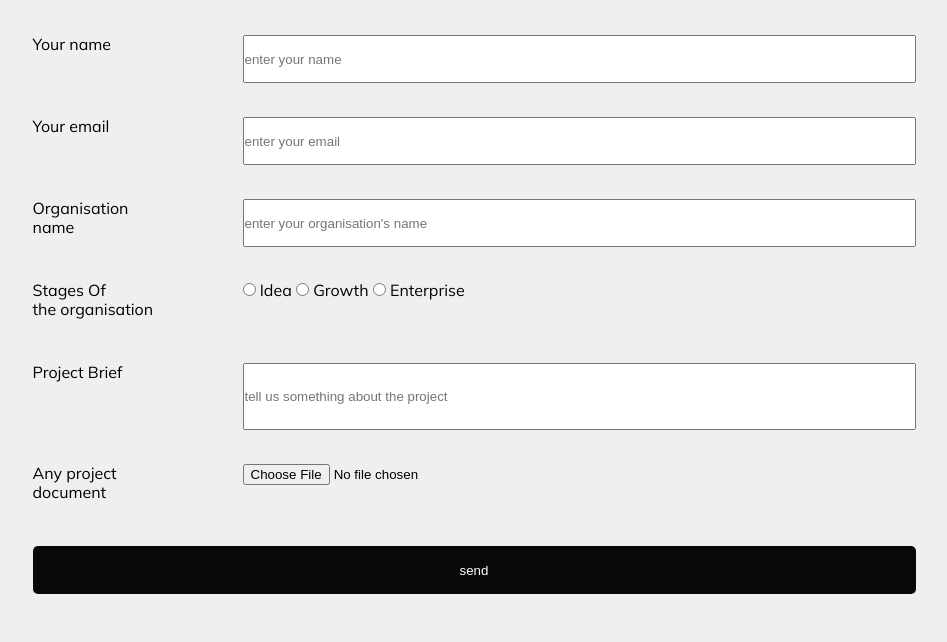
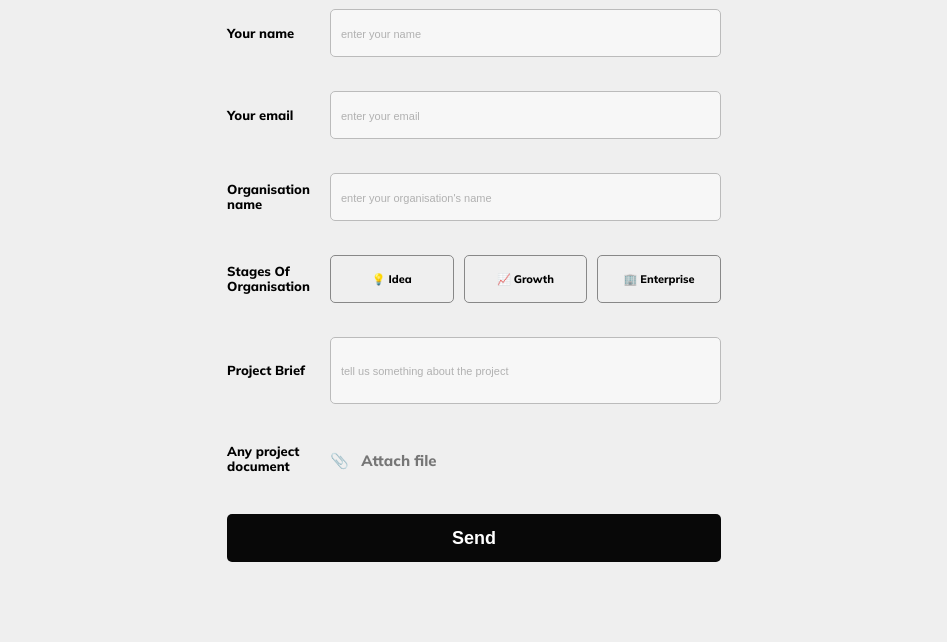
Before and after one commit to safruk/wesenceform, a website: page index.html in a window 1280 px wide. Shown: the part 158-800 px from the top of the page, without its empty margins (166-1113 px from the left). Drawn offline with Linux system fonts and the light colour scheme.

Commit message:
Form design/validation acheived

```diff
--- a/index.html
+++ b/index.html
@@ -6,7 +6,7 @@
     <title>Document</title>
     <link rel="preconnect" href="https://fonts.gstatic.com" />
     <link
-      href="https://fonts.googleapis.com/css2?family=Mulish:wght@400;500;800&display=swap"
+      href="https://fonts.googleapis.com/css2?family=Mulish:wght@400;800&display=swap"
       rel="stylesheet"
     />
     <link rel="stylesheet" href="./css/style.css" />
@@ -19,12 +19,13 @@
         <h2 class="form__heading-sub">
           Help us with a few details to reach out to you.
         </h2>
-        <form class="form">
+        <form action="#" class="form">
           <label class="form__label form__label-name" for="nameField">
             Your name
           </label>
           <input
-            class="form__input form__input-name"
+            required
+            class="form__input form__input form__input-name"
             type="text"
             placeholder="enter your name"
           />
@@ -32,7 +33,8 @@
             Your email
           </label>
           <input
-            class="form__input form__input-email"
+            required
+            class="form__input form__input form__input-email"
             type="text"
             placeholder="enter your email"
           />
@@ -45,62 +47,85 @@
             name
           </label>
           <input
-            class="form__input form__input-organisation"
+            required
+            class="form__input form__input form__input-organisation"
             type="text"
             placeholder="enter your organisation's name"
           />
 
           <label for="radioField" class="form__label form__label-stages"
             >Stages Of<br />
-            the organisation</label
+            Organisation</label
           >
-
+          <!--Fix this: Icons not added in radio buttons and attach file fields .
+            emojis used instead.remember to add them in next commit-->
+          <!--Emptty spans here to add appropriate icons in the future-->
           <div class="form__input-radio">
             <input
-              class="form__input-radio1"
+              required
+              class="form__input form__input-radioButton"
               type="radio"
-              id="form__radio1"
+              id="stageChoice1"
               name="stage"
               value="idea"
             />
-            <label for="stageChoice1">Idea</label>
+            <label class="form__label-radio" for="stageChoice1">
+              <span class="form__icon"> </span>💡&nbsp;Idea</label
+            >
             <input
-              class="form__input-radio2"
+              required
+              class="form__input form__input-radioButton"
               type="radio"
-              id="form__radio2"
+              id="stageChoice2"
               name="stage"
               value="growth"
             />
-            <label for="stageChoice2">Growth</label>
+            <label class="form__label-radio" for="stageChoice2">
+              <span class="form__icon"></span>📈&nbsp;Growth</label
+            >
             <input
-              class="form__input-radio3"
+              required
+              class="form__input form__input-radioButton"
               type="radio"
-              id="form__radio3"
+              id="stageChoice3"
               name="stage"
               value="enterprise"
             />
-            <label for="stageChoice3">Enterprise</label>
+            <label class="form__label-radio" for="stageChoice3">
+              <span class="form__icon"></span>🏢&nbsp;Enterprise</label
+            >
           </div>
           <label for="messageField" class="form__label"> Project Brief</label>
           <input
+            required
+            class="form__input form__input-text"
             type="text"
             placeholder="tell us something about the project"
             name="projectmessage"
             id="messageField"
-            class="form__input-text"
           />
 
-          <label for="filepathField" class="form__label form__label-project">
+          <label class="form__label form__label-project">
             Any project <br />document
           </label>
+          <div class="form__input-project">
+            <input
+              required
+              class="form__input form__input-projectFile"
+              type="file"
+              name="file"
+              id="filepathField"
+            />
+            <label class="form__label-file" for="filepathField"
+              >📎 &nbsp; Attach file</label
+            >
+          </div>
           <input
-            class="form__input-project"
-            placeholder="Attach File"
-            type="file"
-            name="file"
-            id="filepathField"
+            required
+            class="form__input form__submit button-send"
+            type="submit"
+            value="Send"
           />
-          <input class="form__submit button-send" type="submit" value="send" />
         </form>
       </div>
     </header>
--- a/sass/base/_typography.scss
+++ b/sass/base/_typography.scss
@@ -1,20 +1,39 @@
 body {
   font-family: 'Mulish', sans-serif;
   font-size: 1.6rem;
-  font-weight: 400;
+  font-weight: 800;
   line-height: 1.19;
 }
 
-.form__heading {
-  &-main {
+.form {
+  &__heading-main {
     font-size: 3.2rem;
-    font-weight: 800;
+    font-weight: inherit;
     // font: normal normal 800 30px/38px Mulish;
   }
 
-  &-sub {
-    font-size: 2.5rem;
-    font-weight: 800;
+  &__heading-sub {
+    font-size: 2rem;
+    font-weight: inherit;
     // font: normal normal bold 20px/25px Mulish;
   }
+
+  &__label {
+    font-size: 1.3rem;
+    font-weight: inherit;
+
+    &-radio {
+      font-size: 1.1rem;
+      font-weight: inherit;
+    }
+    &-file {
+      font-size: 1.5rem;
+      font-weight: inherit;
+    }
+  }
 }
+
+.button-send {
+  font-size: 1.8rem;
+  font-weight: inherit;
+}
--- /dev/null
+++ b/sass/components/_buttons.scss
@@ -0,0 +1,36 @@
+.button-close {
+  width: 1.28rem;
+  height: 1.28rem;
+  border: none;
+  outline: none;
+  color: var(--color-secondary);
+  cursor: pointer;
+  transition: all 0.2s;
+  backface-visibility: none;
+
+  // &:hover {
+  //   transform: translateY(-1px);
+  // }
+  &:active {
+    transform: translateY(2px);
+  }
+}
+
+.button-send {
+  border: 0;
+  text-align: center;
+  color: var(--color-tertiary);
+  border-radius: 0.5rem;
+  background-color: var(color-primary);
+  background-image: linear-gradient(
+    to top left,
+    var(--color-primary),
+    var(--color-primary)
+  );
+  cursor: pointer;
+  transition: all 0.2s;
+
+  &:active {
+    transform: translateY(2px);
+  }
+}
--- a/sass/components/_form.scss
+++ b/sass/components/_form.scss
@@ -10,36 +10,70 @@
   }
 
   &-sub {
-    margin-bottom: 5.2rem;
     text-align: center;
   }
 }
 
 .form {
+  margin: 5.2rem 0;
   // max-width: 4.8rem;
   display: grid;
-  justify-content: center;
-  align-content: start;
+  justify-content: stretch;
+  align-content: stretch;
+  justify-items: stretch;
+  align-items: stretch;
+
   grid-template-rows:
-    repeat(4, minmax(4.8rem, min-content)) minmax(6.7rem, min-content)
-    repeat(2, minmax(4.8rem, min-content));
-  grid-template-columns: repeat(4, minmax(7rem, min-content));
-
-  @include respond(phone-lg) {
-    grid-template-columns: repeat(4, minmax(10rem, min-content));
-  }
-  @include respond(tab-port) {
-    grid-template-columns: repeat(4, minmax(19rem, min-content));
-  }
+    repeat(3, minmax(4.8rem, min-content)) 4.8rem minmax(6.7rem, min-content)
+    minmax(4rem, min-content) minmax(4.8rem, min-content); //Note to self.Better if you name the grid tracks.Feels like the grid could be scalable if thats done
+  grid-template-columns: repeat(4, minmax(4.8rem, min-content));
 
   grid-row-gap: 3.4rem;
   grid-column-gap: 2rem;
 
+  &__label {
+    align-self: center;
+  }
+
+  &__input {
+    border: 1px solid var(--color-secondary);
+    opacity: 0.5; //would have been better if colors were explicitly used.Makes code less readable because opacity here used only to achieve the gray color look.Fix this
+    border-radius: 0.5rem;
+
+    &:focus {
+      outline: none;
+    }
+
+    // &:focus:invalid {
+    //   border: orangered;
+    // }
+  }
+  &__input::-webkit-input-placeholder {
+    padding-left: 1rem;
+    font-size: 1.1rem;
+  }
   &__label-name {
     // grid-row: 1 /2;
     // grid-column: 1/2;
   }
+  &__label-project {
+    display: flex;
+  }
+  &__label-radio {
+    // background:orangered;//for testing
+    width: 100%;
+    display: flex;
+    justify-content: center;
+    align-items: center;
+    border: 1px solid var(--color-secondary);
+    border-radius: 0.5rem;
+    cursor: pointer;
+    //add the layout styling for icon here
+  }
 
+  &__label-file {
+    opacity: 0.5;
+  }
   &__input-name {
     grid-row: 1 /2;
     grid-column: 2/-1;
@@ -58,6 +92,33 @@
   &__input-radio {
     // grid-row: 4/5;
     grid-column: 2/-1;
+    display: flex;
+    justify-content: space-between;
+
+    & > :not(:last-child) {
+      margin-right: 1rem;
+    }
+  }
+
+  // better option than[type="radio"] fix in the next update
+  &__input-radioButton {
+    // display: none;
+    // // opacity: 0;
+    // visibility: hidden;
+  }
+
+  &__input-radioButton:checked + &__label-radio {
+    opacity: 0.5;
+  }
+  &__input-project {
+    grid-column: 2/3;
+    border: none;
+    transform: translateY(-1rem); //just a hack//fix it later
+    // visibility: hidden;
+  }
+  &__input-projectFile {
+    opacity: 0;
+    transform: translateY(-0.5rem);
   }
 
   &__input-text {
@@ -66,5 +127,41 @@
 
   &__submit {
     grid-column: 1/-1;
+    opacity: 1;
   }
 }
+
+//hide the radio input element
+[type='radio'] {
+  border: 0;
+  clip: rect(0 0 0 0);
+  height: 1px;
+  margin: -1px;
+  overflow: hidden;
+  padding: 0;
+  position: absolute;
+  width: 1px;
+}
+
+// [type='radio'] {
+//   outline: none;
+// }
+//
+//[type='file'] {
+// border: 0;
+// clip: rect(0 0 0 0);
+// height: 1px; margin: -1px;
+// overflow: hidden;
+// padding: 0;
+// position: absolute;
+// width: 1px;
+// }
+
+//THE CHECKBOX HACK
+/* the basic, unchecked style */
+
+// /* the checked style using the :checked pseudo class */
+
+// [type='radio']:checked ~ .form__label-radio {
+//   opacity: 0.5;
+// }
--- a/sass/layout/_header.scss
+++ b/sass/layout/_header.scss
@@ -15,47 +15,3 @@
   &-sub {
   }
 }
-
-.form__heading-main {
-}
-
-.form__heading-sub {
-}
-
-.button-close {
-  width: 1.28rem;
-  height: 1.28rem;
-  border: none;
-  outline: none;
-  color: var(--color-secondary);
-  cursor: pointer;
-  transition: all 0.2s;
-  backface-visibility: none;
-
-  // &:hover {
-  //   transform: translateY(-1px);
-  // }
-  &:active {
-    transform: translateY(2px);
-  }
-}
-
-// .button-send {
-//   color: var(--color-tertiary);
-//   background: var(color-primary);
-// }
-.button-send {
-  border: 0;
-  text-align: center;
-  color: var(--color-tertiary);
-
-  border-radius: 0.5rem;
-  background-color: var(color-primary);
-  background-image: linear-gradient(
-    to top left,
-    var(--color-primary),
-    var(--color-primary)
-  );
-  // box-shadow: inset 2px 2px 3px rgba(48, 26, 26, 0.6),
-  //   inset -2px -2px 3px rgba(0, 0, 0, 0.6);
-}
--- a/sass/main.scss
+++ b/sass/main.scss
@@ -8,6 +8,7 @@
 @import 'base/utilities';
 
 @import 'components/form';
+@import 'components/buttons';
 
 @import 'layout/header';
 
```
Also changed, not shown: README.md (added), css/style.css.
